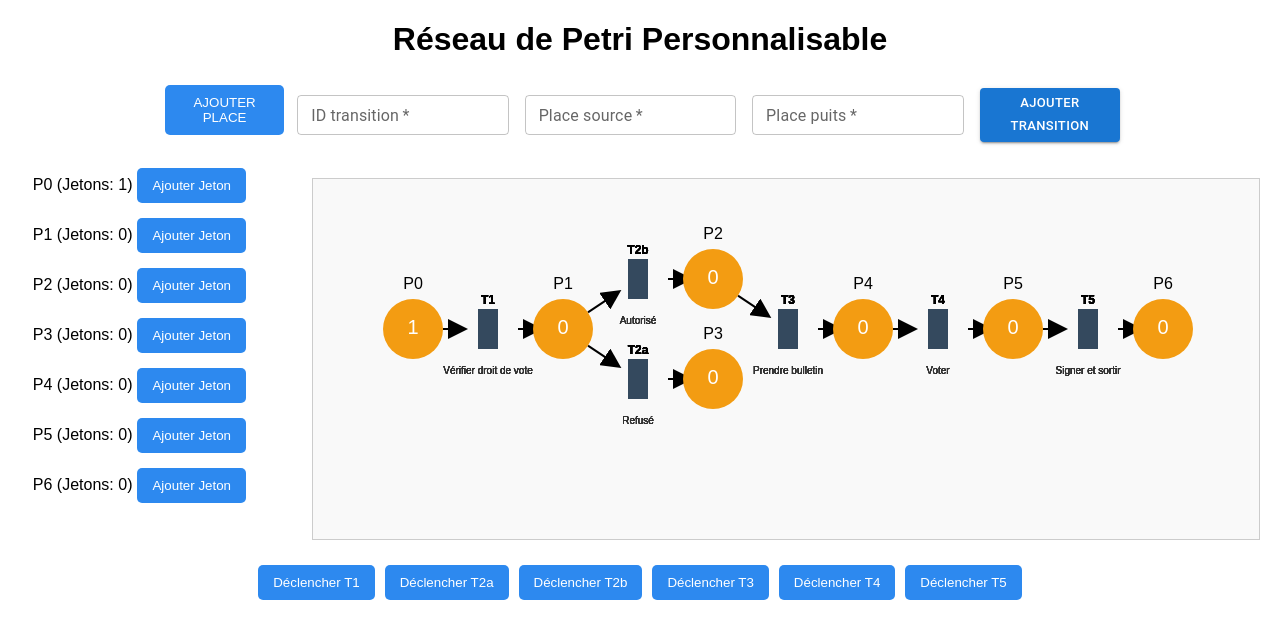
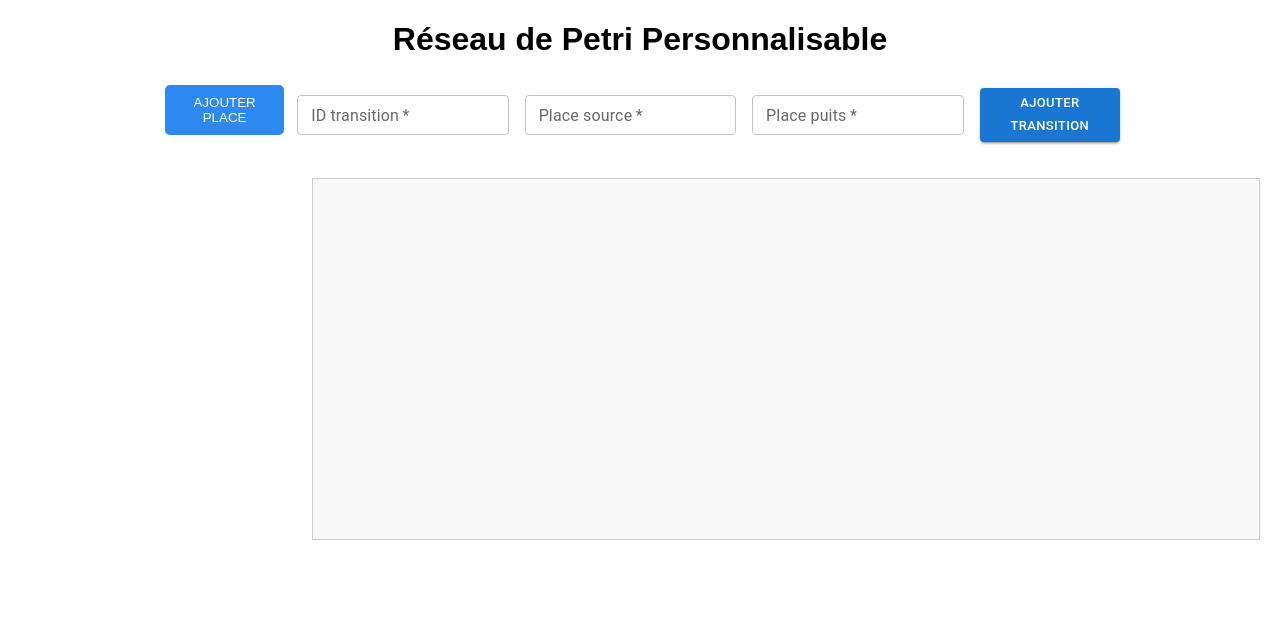
Before and after one commit to KARIJA-25/reseau-de-petri, a React (Create React App) app: page / in a window 1280 px wide. Shown: the top 638 px of the page. Built offline with nearby package versions, Linux system fonts and the light colour scheme.

Commit message:
retour ancien code

```diff
--- a/src/App.js
+++ b/src/App.js
@@ -3,65 +3,65 @@ import React, { useState, useEffect } from "react";
 import "./App.css";
 import { Button, Stack, TextField } from "@mui/material";
 const PLACE_RADIUS = 30;
-// Votre réseau de Petri préconfiguré
-const INITIAL_PETRI_NET = {
-  places: [
-    { id: "P0", label: "Entrée électeur", x: 100, y: 150, tokens: 1 },
-    { id: "P1", label: "En vérification", x: 250, y: 150, tokens: 0 },
-    { id: "P2", label: "Autorisé à voter", x: 400, y: 100, tokens: 0 },
-    { id: "P3", label: "Refusé / Sortie", x: 400, y: 200, tokens: 0 },
-    { id: "P4", label: "A pris le bulletin", x: 550, y: 150, tokens: 0 },
-    { id: "P5", label: "A voté", x: 700, y: 150, tokens: 0 },
-    { id: "P6", label: "A signé / Sortie", x: 850, y: 150, tokens: 0 },
-  ],
-  transitions: [
-    {
-      id: "T1",
-      label: "Vérifier droit de vote",
-      x: 175,
-      y: 150,
-      from: "P0",
-      to: "P1",
-    },
-    { id: "T2a", label: "Refusé", x: 325, y: 200, from: "P1", to: "P3" },
-    { id: "T2b", label: "Autorisé", x: 325, y: 100, from: "P1", to: "P2" },
-    {
-      id: "T3",
-      label: "Prendre bulletin",
-      x: 475,
-      y: 150,
-      from: "P2",
-      to: "P4",
-    },
-    { id: "T4", label: "Voter", x: 625, y: 150, from: "P4", to: "P5" },
-    {
-      id: "T5",
-      label: "Signer et sortir",
-      x: 775,
-      y: 150,
-      from: "P5",
-      to: "P6",
-    },
-  ],
-  arcs: [
-    { from: "P0", to: "T1" },
-    { from: "T1", to: "P1" },
-    { from: "P1", to: "T2a" },
-    { from: "P1", to: "T2b" },
-    { from: "T2a", to: "P3" },
-    { from: "T2b", to: "P2" },
-    { from: "P2", to: "T3" },
-    { from: "T3", to: "P4" },
-    { from: "P4", to: "T4" },
-    { from: "T4", to: "P5" },
-    { from: "P5", to: "T5" },
-    { from: "T5", to: "P6" },
-  ],
-};
+// // Votre réseau de Petri préconfiguré
+// const INITIAL_PETRI_NET = {
+//   places: [
+//     { id: "P0", label: "Entrée électeur", x: 100, y: 150, tokens: 1 },
+//     { id: "P1", label: "En vérification", x: 250, y: 150, tokens: 0 },
+//     { id: "P2", label: "Autorisé à voter", x: 400, y: 100, tokens: 0 },
+//     { id: "P3", label: "Refusé / Sortie", x: 400, y: 200, tokens: 0 },
+//     { id: "P4", label: "A pris le bulletin", x: 550, y: 150, tokens: 0 },
+//     { id: "P5", label: "A voté", x: 700, y: 150, tokens: 0 },
+//     { id: "P6", label: "A signé / Sortie", x: 850, y: 150, tokens: 0 },
+//   ],
+//   transitions: [
+//     {
+//       id: "T1",
+//       label: "Vérifier droit de vote",
+//       x: 175,
+//       y: 150,
+//       from: "P0",
+//       to: "P1",
+//     },
+//     { id: "T2a", label: "Refusé", x: 325, y: 200, from: "P1", to: "P3" },
+//     { id: "T2b", label: "Autorisé", x: 325, y: 100, from: "P1", to: "P2" },
+//     {
+//       id: "T3",
+//       label: "Prendre bulletin",
+//       x: 475,
+//       y: 150,
+//       from: "P2",
+//       to: "P4",
+//     },
+//     { id: "T4", label: "Voter", x: 625, y: 150, from: "P4", to: "P5" },
+//     {
+//       id: "T5",
+//       label: "Signer et sortir",
+//       x: 775,
+//       y: 150,
+//       from: "P5",
+//       to: "P6",
+//     },
+//   ],
+//   arcs: [
+//     { from: "P0", to: "T1" },
+//     { from: "T1", to: "P1" },
+//     { from: "P1", to: "T2a" },
+//     { from: "P1", to: "T2b" },
+//     { from: "T2a", to: "P3" },
+//     { from: "T2b", to: "P2" },
+//     { from: "P2", to: "T3" },
+//     { from: "T3", to: "P4" },
+//     { from: "P4", to: "T4" },
+//     { from: "T4", to: "P5" },
+//     { from: "P5", to: "T5" },
+//     { from: "T5", to: "P6" },
+//   ],
+// };
 function App() {
-  const [places, setPlaces] = useState(INITIAL_PETRI_NET.places);
-  const [transitions, setTransitions] = useState(INITIAL_PETRI_NET.transitions);
-  const [arcs, setArcs] = useState(INITIAL_PETRI_NET.arcs);
+  const [places, setPlaces] = useState([]);
+  const [transitions, setTransitions] = useState([]);
+  const [arcs, setArcs] = useState([]);
   const [tokens, setTokens] = useState([]);
   const [dragItem, setDragItem] = useState(null);
   const [tokenId, setTokenId] = useState(0);
```
